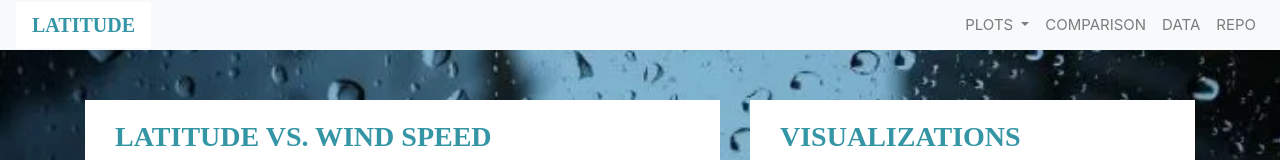
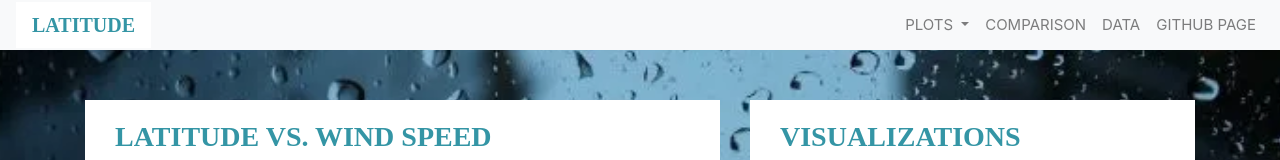
Before and after one commit to nish1810/nish1810, a plain HTML site: page Web-Design-Challenge/wind.html in a window 1280 px wide. Shown: the top 160 px of the page. Drawn offline with nearby package versions, Linux system fonts and the light colour scheme.

Commit message:
Update wind.html

```diff
--- a/Web-Design-Challenge/wind.html
+++ b/Web-Design-Challenge/wind.html
@@ -37,7 +37,7 @@
                         <a class="nav-link" href="data.html">DATA</a>
                     </li>
                     <li class="nav-item">
-                        <a class="nav-link" href="https://github.com/nish1810/Web-Design-Challenge">REPO</a>
+                        <a class="nav-link" href="https://nish1810.github.io/Web-Design-Challenge/index.html">GITHUB PAGE</a>
                     </li>
                 </ul>
             </div>
```
